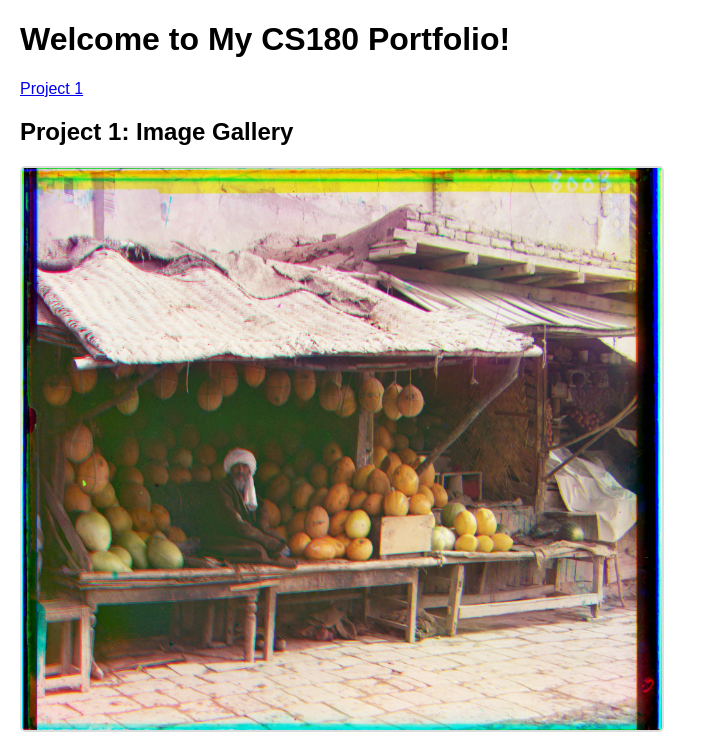
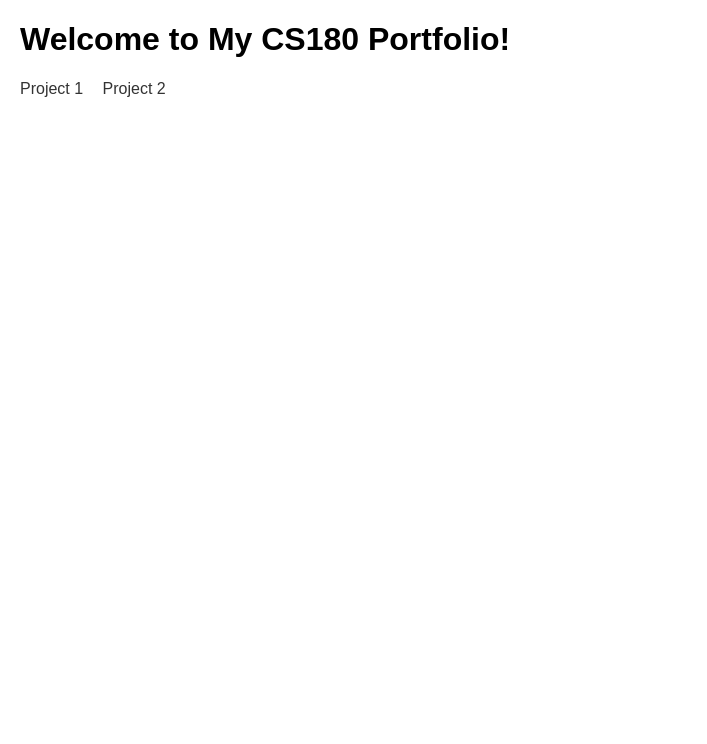
Before and after one commit to brian-ruibowu/brian-ruibowu.github.io, a plain HTML site: page index.html in a window 1280 px wide. Shown: the top 744 px of the page, without its empty margins (0-707 px from the left). Drawn offline with Linux system fonts and the light colour scheme.

Commit message:
Update index.html

```diff
--- a/index.html
+++ b/index.html
@@ -2,7 +2,6 @@
 <html lang="en">
 <head>
     <meta charset="UTF-8">
-    <meta name="viewport" content="width=device-width, initial-scale=1.0">
     <title>My Portfolio</title>
     <style>
         body {
@@ -10,41 +9,22 @@
             margin: 20px;
         }
 
-        .image-gallery {
-            display: flex;
-            flex-wrap: wrap;
-            gap: 15px;
-            margin-top: 20px;
+        nav a {
+            margin-right: 15px;
+            text-decoration: none;
+            color: #333;
         }
 
-        .image-gallery img {
-            width: 50vw;
-            max-width: 1280px;
-            height: auto;
-            border: 2px solid #ddd;
-            border-radius: 5px;
+        nav a:hover {
+            text-decoration: underline;
         }
     </style>
 </head>
 <body>
     <h1>Welcome to My CS180 Portfolio!</h1>
-    <a href="#project1">Project 1</a>
-
-    <h2 id="project1">Project 1: Image Gallery</h2>
-
-    <div class="image-gallery">
-        <img src="./melons.jpg" alt="Melons Image">
-        <img src="./harvestors.jpg" alt="Harvestors Image">
-        <img src="./icon.jpg" alt="Icon Image">
-        <img src="./lady.jpg" alt="Lady Image">
-        <img src="./self_portrait.jpg" alt="Self_portrait Image">
-        <img src="./onion_church.jpg" alt="Image 6">
-        <img src="./three_generations.jpg" alt="Image 7">
-        <img src="./train.jpg" alt="Image 8">
-        <img src="./emir.jpg" alt="Image 9">
-        <img src="./monastery.jpg" alt="Image 10">
-        <img src="./tobolsk.jpg" alt="Image 11">
-        <img src="./cathedral.jpg" alt="Image 12">
-    </div>
+    <nav>
+        <a href="project1.html">Project 1</a>
+        <a href="project2.html">Project 2</a>
+    </nav>
 </body>
 </html>
```
